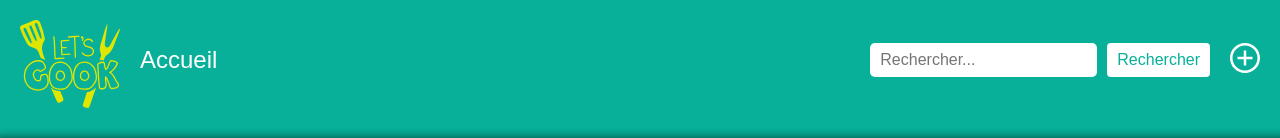
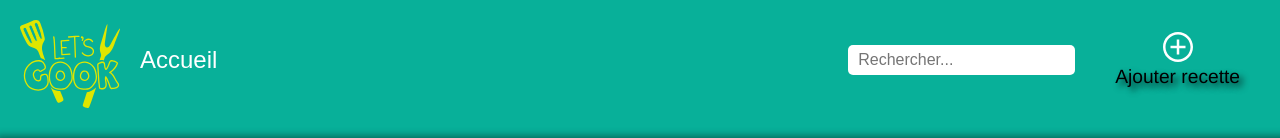
Before and after one commit to DzmitryiKorjik/React-Let-s-Cook, a React (Vite) app: page / in a window 1280 px wide. Shown: the top 138 px of the page. Built offline with nearby package versions, Linux system fonts and the light colour scheme.

Commit message:
ajouter function search

```diff
--- a/index.html
+++ b/index.html
@@ -9,6 +9,7 @@
         />
         <meta name="viewport" content="width=device-width, initial-scale=1.0" />
         <title>Let's Cook</title>
+        <meta name="description" content="Let's Cook des recettes" />
     </head>
     <body>
         <div id="root"></div>
--- a/src/components/Dashboard/Dashboard.css
+++ b/src/components/Dashboard/Dashboard.css
@@ -15,6 +15,8 @@
             margin-bottom: 10px;
             font-size: 2rem;
             color: var(--heading-color);
+            font-family: 'Franklin Gothic Medium', 'Arial Narrow', Arial,
+                sans-serif;
         }
         label {
             margin-bottom: 10px;
@@ -55,5 +57,13 @@
         border-radius: 5px;
         padding: 10px;
         min-width: 50%;
+        h1 {
+            margin: 0;
+            margin-bottom: 10px;
+            font-size: 2rem;
+            color: var(--heading-color);
+            font-family: 'Franklin Gothic Medium', 'Arial Narrow', Arial,
+                sans-serif;
+        }
     }
 }
--- a/src/components/Header/Header.css
+++ b/src/components/Header/Header.css
@@ -24,39 +24,27 @@ header {
     }
     .header__search {
         display: flex;
+        align-items: center;
         justify-content: space-between;
         margin-left: auto;
         input {
+            height: 30px;
             padding: 5px 10px;
             border-radius: 5px;
             border: none;
-            margin-right: 10px;
+            margin-right: 40px;
             font-size: 1rem;
             color: var(--background-color);
         }
-        button {
-            background-color: var(--text-color);
-            border: none;
-            padding: 5px 10px;
-            border-radius: 4px;
-            color: var(--background-color);
-            cursor: pointer;
-            margin-right: 20px;
-            font-size: 1rem;
-            transition: background-color 0.3s;
-            &:hover {
-                background-color: var(--hover-color);
-                color: var(--heading-color);
-                box-shadow: 4px 4px 6px rgba(0, 0, 0, 0.8);
-                transition: background-color 0.6s;
-            }
-        }
+        .header__add {
+            display: flex;
+            align-items: center;
+            flex-direction: column;
             a {
-            align-items: center;
                 img {
                     width: 30px;
                     height: 30px;
-                margin-right: 20px;
+                    margin-right: 40px;
                     cursor: pointer;
                     filter: invert(1);
                     transition: filter 0.3s;
@@ -64,6 +52,14 @@ header {
                         transform: scale(1.2);
                         transition: ease 0.3s;
                     }
+                }
+            }
+            span {
+                text-align: center;
+                font-size: 1.2rem;
+                color: var(--heading-color);
+                text-shadow: 4px 4px 6px rgba(0, 0, 0, 0.8);
+                margin-right: 40px;
             }
         }
     }
--- a/src/components/Header/Header.jsx
+++ b/src/components/Header/Header.jsx
@@ -1,10 +1,21 @@
 import './Header.css';
+
+import { useState } from 'react';
 
 import logo from '../../assets/icons/logo.svg';
 import userIcon from '../../assets/icons/plus.svg';
 import banner from '../../assets/img/banner.jpg';
 
-export default function Header({ onShowMain, onShowDashboard }) {
+export default function Header({
+    view,
+    searchQuery,
+    onShowMain,
+    onShowDashboard,
+    onSearch,
+}) {
+    const titleRecette = 'Toutes le recettes';
+    const titleDashboard = 'Dashboard';
+
     return (
         <>
             <header>
@@ -23,8 +34,14 @@ export default function Header({ onShowMain, onShowDashboard }) {
                     </a>
                 </div>
                 <div className='header__search'>
-                    <input type='text' placeholder='Rechercher...' />
-                    <button>Rechercher</button>
+                    <input
+                        type='text'
+                        placeholder='Rechercher...'
+                        value={searchQuery} // Lien vers l'état de la recherche
+                        onChange={(e) => onSearch(e.target.value)} // Mise à jour de l'état de la recherche
+                    />
+
+                    <div className='header__add'>
                         <a
                             href='#'
                             onClick={(e) => {
@@ -34,11 +51,13 @@ export default function Header({ onShowMain, onShowDashboard }) {
                         >
                             <img src={userIcon} />
                         </a>
+                        <span>Ajouter recette</span>
+                    </div>
                 </div>
             </header>
             <section className='subheader'>
                 <img src={banner} alt='banner' />
-                <h1>Toutes le recettes</h1>
+                <h1>{view === 'main' ? titleRecette : titleDashboard}</h1>
             </section>
         </>
     );
--- a/src/components/Main/Main.jsx
+++ b/src/components/Main/Main.jsx
@@ -3,28 +3,38 @@ import Recettes from '../../data/recettes.json';
 import Card from '../Card/Card';
 import DetailedCard from '../DetailedCard/DetailedCard';
 
-export default function Main({ onSelectRecette, selectedRecette }) {
+export default function Main({
+    onSelectRecette,
+    selectedRecette,
+    searchQuery,
+}) {
+    // Filtrer les recettes en fonction de la requête de recherche
+    const filteredRecettes = Recettes.filter((recette) =>
+        recette.title.toLowerCase().includes(searchQuery.toLowerCase())
+    );
+
     return (
         <main className='container'>
             {selectedRecette ? (
-                // Affichage de la recette sélectionnée
+                // Afficher les détails de la recette sélectionnée
                 <DetailedCard
                     recette={selectedRecette}
                     onBack={() => onSelectRecette(null)} // Retour à la liste des recettes
                 />
             ) : (
-                // Affichage de la liste des recettes
+                // Afficher la liste des recettes filtrées
                 <>
-                    {Recettes.length > 0 ? (
-                        Recettes.map((recette) => (
+                    {filteredRecettes.length > 0 ? (
+                        filteredRecettes.map((recette) => (
                             <Card
                                 key={recette.id}
                                 recette={recette}
-                                onClick={() => onSelectRecette(recette)} // Passage à la recette sélectionnée
+                                onClick={() => onSelectRecette(recette)} // Passer à la recette sélectionnée
                             />
                         ))
                     ) : (
-                        <p>Aucune recette disponible.</p>
+                        // Message si aucune recette ne correspond à la recherche
+                        <p>Aucune recette ne correspond à votre recherche.</p>
                     )}
                 </>
             )}
--- a/src/components/app/App.jsx
+++ b/src/components/app/App.jsx
@@ -9,10 +9,12 @@ import Footer from '../Footer/Footer';
 export default function App() {
     const [view, setView] = useState('main'); // Statut pour la gestion des pages
     const [selectedRecette, setSelectedRecette] = useState(null); // Pour contrôler la sélection de la recette
+    const [searchQuery, setSearchQuery] = useState(''); // pour la recherche de la recette
 
     const showMain = () => {
         setView('main');
         setSelectedRecette(null); // Réinitialisation de la recette sélectionnée
+        setSearchQuery('');
     };
 
     const showDashboard = () => setView('dashboard');
@@ -21,12 +23,27 @@ export default function App() {
         setView('detailedCard');
     };
 
+    const handleSearch = (query) => {
+        setSearchQuery(query); // Mise à jour de la recherche
+    };
+
     return (
         <>
-            <Header onShowMain={showMain} onShowDashboard={showDashboard} />
+            <Header
+                view={view}
+                onShowMain={showMain}
+                onShowDashboard={showDashboard}
+                onSearch={handleSearch} // Transfert de la fonction de recherche
+                searchQuery={searchQuery} // Transmission de la requête de recherche à l'en-tête
+            />
 
             {/* Rendu des pages */}
-            {view === 'main' && <Main onSelectRecette={showDetailedCard} />}
+            {view === 'main' && (
+                <Main
+                    onSelectRecette={showDetailedCard}
+                    searchQuery={searchQuery}
+                />
+            )}
             {view === 'dashboard' && <Dashboard />}
             {view === 'detailedCard' && selectedRecette && (
                 <DetailedCard recette={selectedRecette} onBack={showMain} />
```
Also changed, not shown: src/main.jsx (+7 -7 lines). Lines whose indentation alone changed are shown as unchanged.
